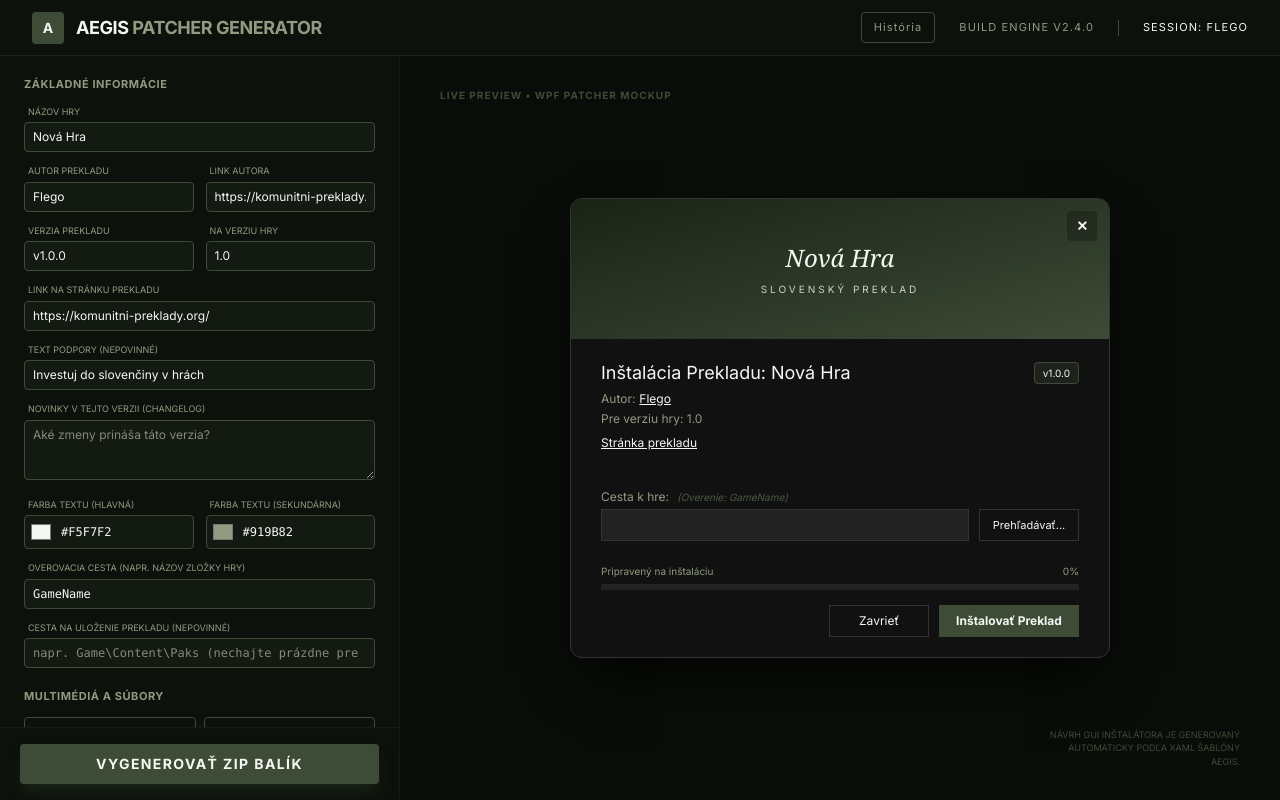
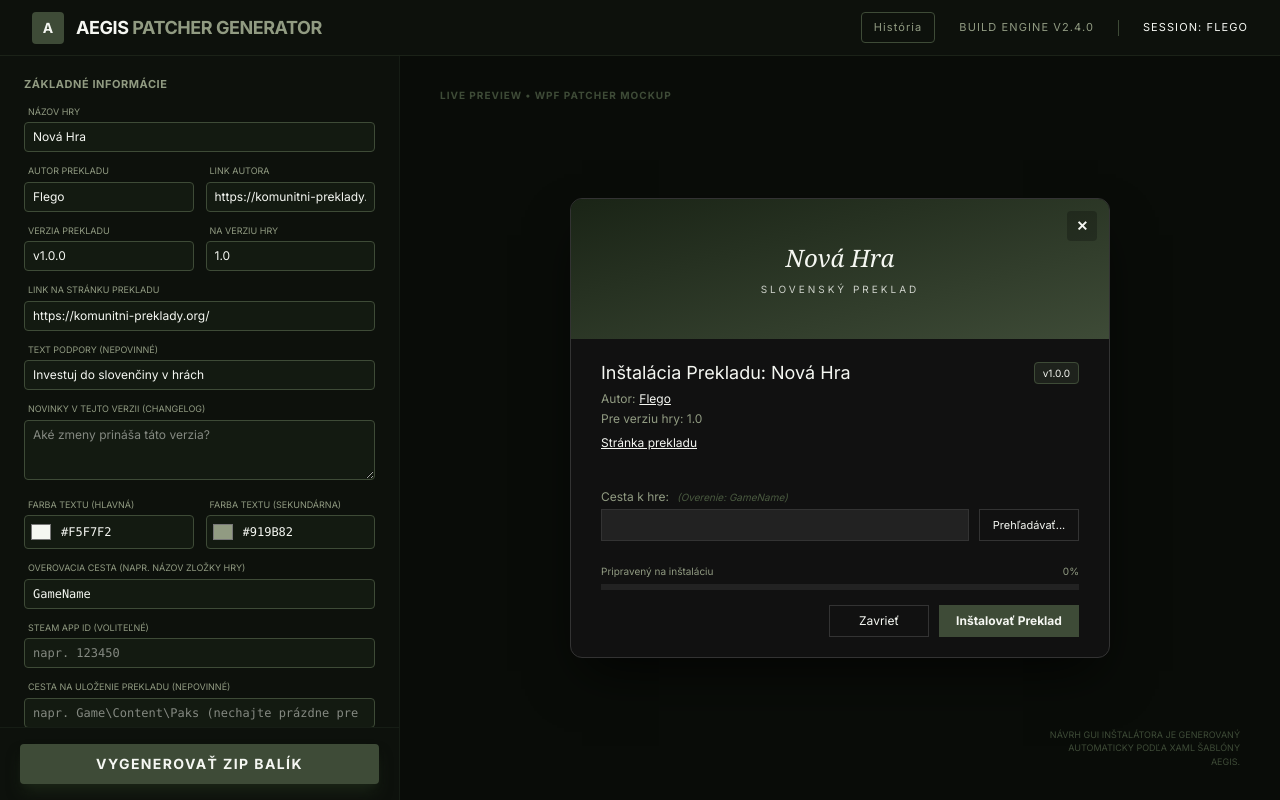
Before and after one commit to FlegoSVK/Aegis-Patcher-Generator, a React (Vite) app: page / in a window 1280 px wide. Built offline with nearby package versions, Linux system fonts and the light colour scheme.

Commit message:
feat: Add Steam App ID for auto-detection
Introduces a new input field for the Steam App ID. If provided, the generated patcher script will attempt to automatically detect the game's installation path using the Steam registry entries. This simplifies path configuration for games installed via Steam.

```diff
--- a/src/App.tsx
+++ b/src/App.tsx
@@ -39,6 +39,7 @@ export interface GameSettings {
   translationLink: string;
   supportText?: string;
   validationPath: string;
+  steamAppId?: string;
   installRelativePath: string;
   fullWindowBackground: boolean;
   textColorMain?: string;
@@ -50,6 +51,7 @@ export default function App() {
   const [author, setAuthor] = useState('Flego');
   const [authorLink, setAuthorLink] = useState('https://komunitni-preklady.org/tym/flego');
   const [validationPath, setValidationPath] = useState('GameName');
+  const [steamAppId, setSteamAppId] = useState('');
   const [installRelativePath, setInstallRelativePath] = useState('');
   const [translationVersion, setTranslationVersion] = useState('v1.0.0');
   const [changelog, setChangelog] = useState('');
@@ -387,6 +389,26 @@ try {
     $ChangelogOverlay = $Form.FindName("ChangelogOverlay")
     $CloseChangelogButton = $Form.FindName("CloseChangelogButton")
 
+    ${steamAppId ? `
+    # Auto-detect game path via Steam App ID
+    $steamId = "${steamAppId.trim()}"
+    if (-not [string]::IsNullOrWhiteSpace($steamId)) {
+        $regKeys = @(
+            "HKLM:\\SOFTWARE\\Microsoft\\Windows\\CurrentVersion\\Uninstall\\Steam App $steamId",
+            "HKLM:\\SOFTWARE\\WOW6432Node\\Microsoft\\Windows\\CurrentVersion\\Uninstall\\Steam App $steamId"
+        )
+        foreach ($key in $regKeys) {
+            if (Test-Path $key) {
+                $installLoc = (Get-ItemProperty -Path $key -Name "InstallLocation" -ErrorAction SilentlyContinue).InstallLocation
+                if (-not [string]::IsNullOrWhiteSpace($installLoc) -and (Test-Path $installLoc)) {
+                    $PathTextBox.Text = $installLoc
+                    break
+                }
+            }
+        }
+    }
+    ` : ''}
+
     $qrPath = Join-Path $PSScriptRoot "Assets\\qrcode.jpg"
     if ($QrImage -and (Test-Path $qrPath)) {
         try {
@@ -620,6 +642,7 @@ powershell.exe -Sta -WindowStyle Hidden -ExecutionPolicy Bypass -File "%~dp0Inst
       translationLink,
       supportText,
       validationPath,
+      steamAppId,
       installRelativePath,
       fullWindowBackground,
       textColorMain,
@@ -722,6 +745,7 @@ powershell.exe -Sta -WindowStyle Hidden -ExecutionPolicy Bypass -File "%~dp0Inst
                         setTranslationLink(item.translationLink);
                         setSupportText(item.supportText || 'Investuj do slovenčiny v hrách');
                         setValidationPath(item.validationPath);
+                        setSteamAppId(item.steamAppId || '');
                         setInstallRelativePath(item.installRelativePath || '');
                         setFullWindowBackground(item.fullWindowBackground || false);
                         setTextColorMain(item.textColorMain || '#F5F7F2');
@@ -916,6 +940,17 @@ powershell.exe -Sta -WindowStyle Hidden -ExecutionPolicy Bypass -File "%~dp0Inst
                   value={validationPath}
                   onChange={(e) => setValidationPath(e.target.value)}
                   placeholder="napr. Crimson Desert"
+                  className="w-full bg-[#131A11] border border-[#3E4B37] text-[#F5F7F2] rounded-[4px] px-2 py-1.5 text-xs focus:outline-none focus:border-[#919B82] transition-colors font-mono"
+                />
+              </div>
+
+              <div className="space-y-1">
+                <label className="block text-[9px] uppercase text-[#919B82] ml-1">Steam App ID (voliteľné)</label>
+                <input
+                  type="text"
+                  value={steamAppId}
+                  onChange={(e) => setSteamAppId(e.target.value)}
+                  placeholder="napr. 123450"
                   className="w-full bg-[#131A11] border border-[#3E4B37] text-[#F5F7F2] rounded-[4px] px-2 py-1.5 text-xs focus:outline-none focus:border-[#919B82] transition-colors font-mono"
                 />
               </div>
```
Also changed, not shown: 1 other file (tests, documents, lock files or other folders).
